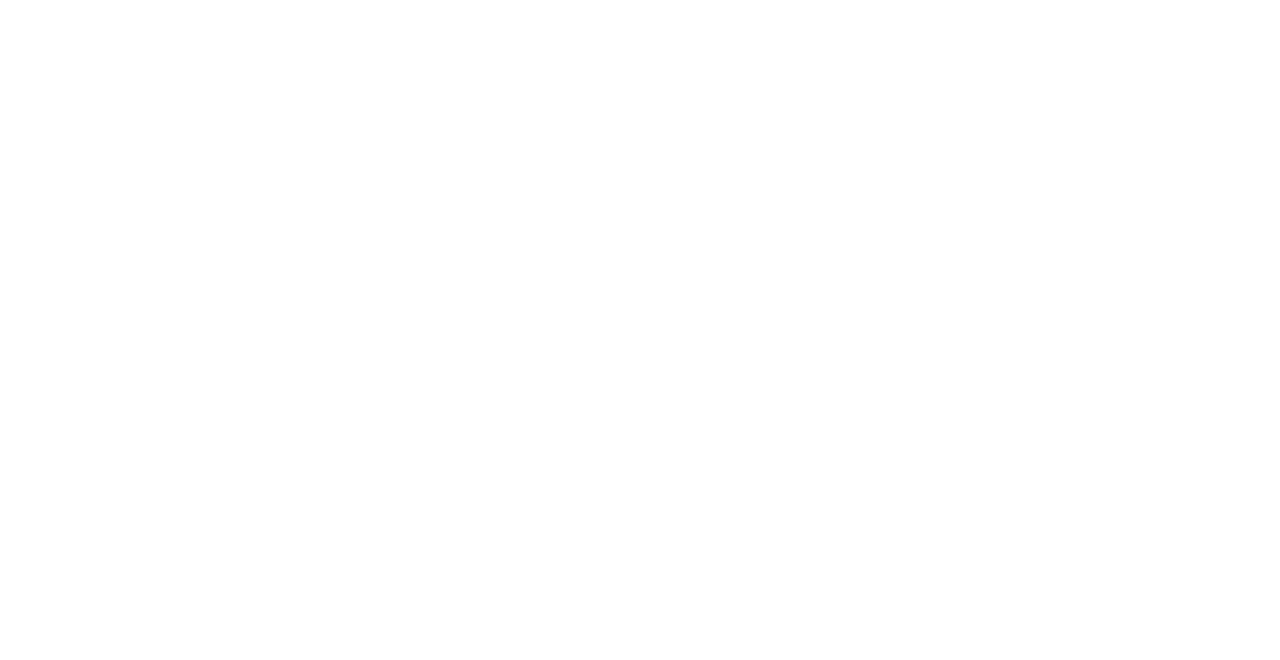
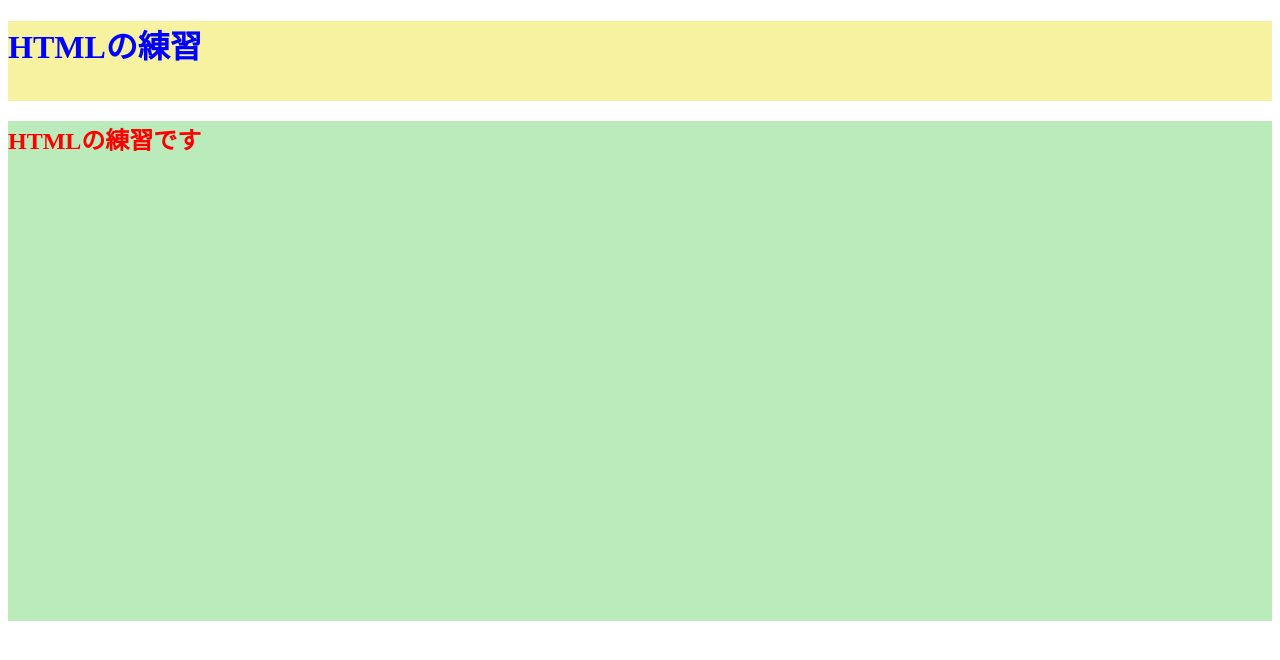
Before and after one commit to ryott66/Web_practice, a plain HTML site: page HTML_CSS/pra1.html in a window 1280 px wide. Drawn offline with Linux system fonts and the light colour scheme.

Commit message:
practice

```diff
--- /dev/null
+++ b/HTML_CSS/pra1.css
@@ -0,0 +1,19 @@
+
+.header{
+    background-color:#ebe12670;
+    height:80px;
+}
+
+.main{
+    background-color:#88dc8892;
+    height:500px;
+
+}
+.headertitle{
+    color:#0000ff;
+}
+
+
+.title{
+    color:#ff0000;
+}
--- a/HTML_CSS/pra1.html
+++ b/HTML_CSS/pra1.html
@@ -1,4 +1,20 @@
 <!DOCTYPE html>
 <html>
+    <head>
+        <meta charset="utf-8">
+        <title>HTML練習</title>
+        <link rel="stylesheet" href="pra1.css">
+    </head>
 
+    <body>
+        <div class="header">
+            <h1 class="headertitle">HTMLの練習</h1>
+
+        </div>
+
+        <div class="main">
+            <h2 class="title">HTMLの練習です</h2>
+        </div>
+
+    </body>
 </html>
```
